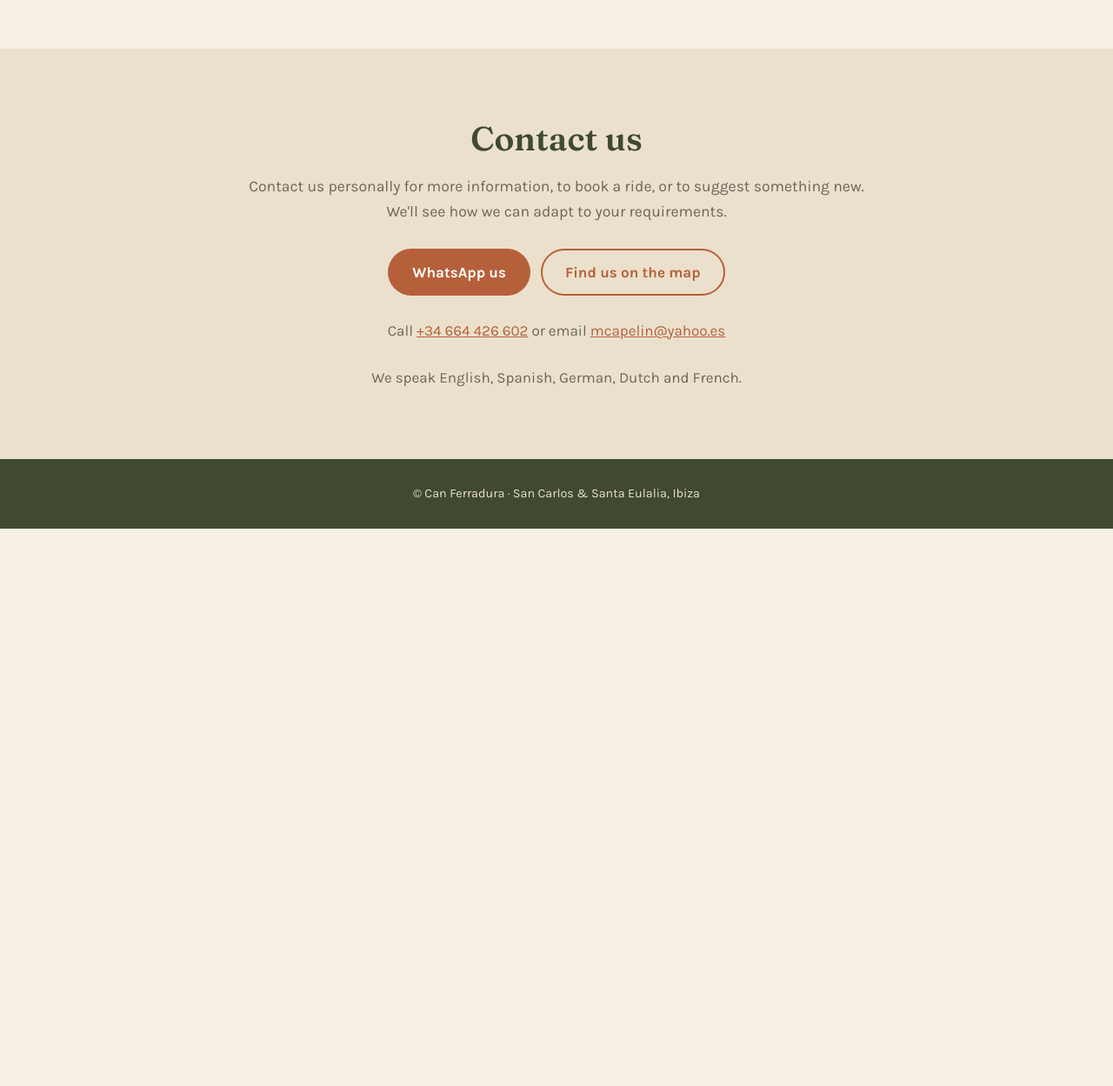
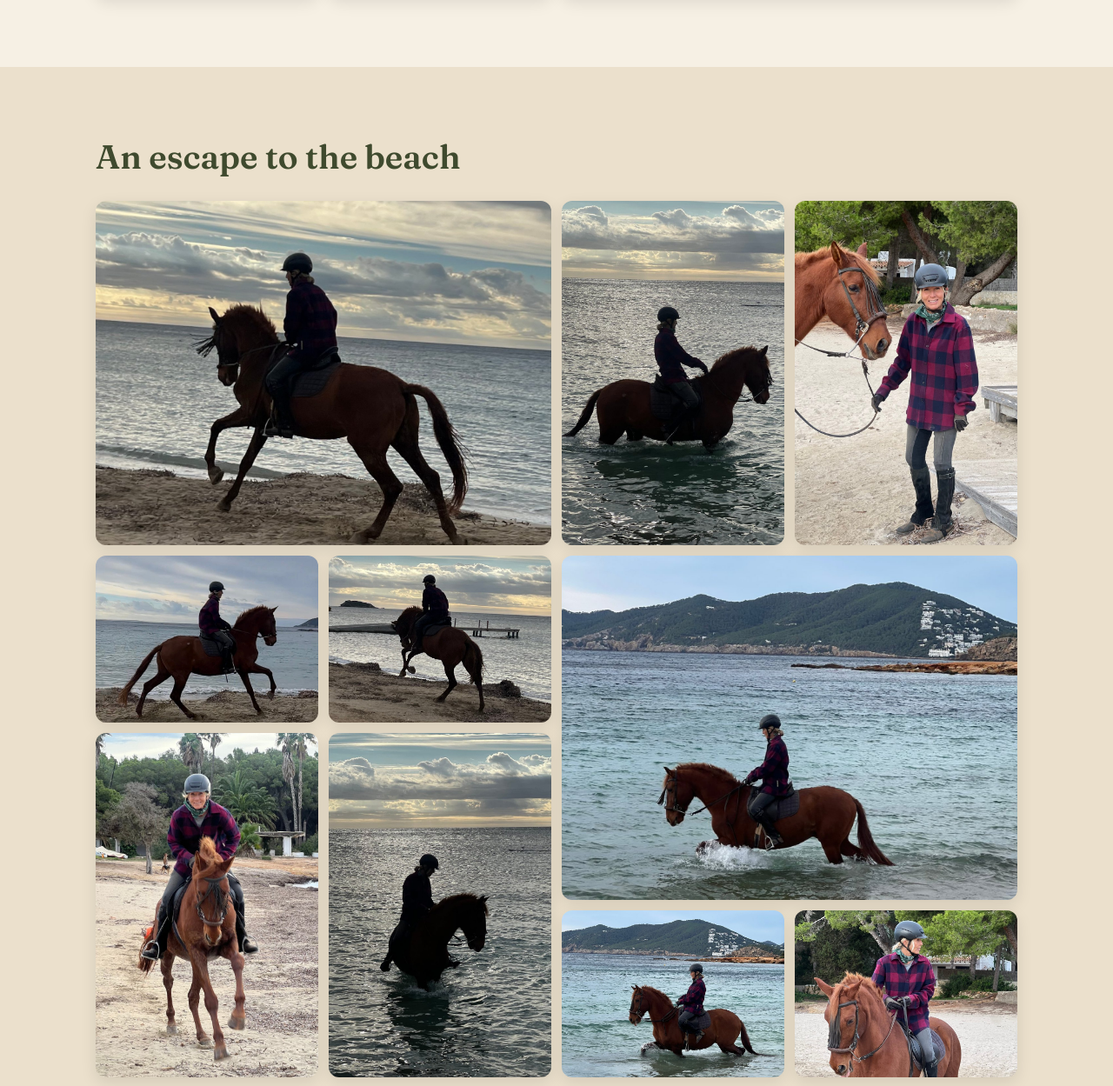
Before and after one commit to gpetercapelin/can-ferradura, a plain HTML site: page index.html in a window 1280 px wide. Shown: the part 2651-3900 px from the top of the page at 87% size. Before the commit the page ends 3259 px from the top, so only its background shows below. Drawn offline with Linux system fonts and the light colour scheme.

Commit message:
Add files via upload

```diff
--- a/index.html
+++ b/index.html
@@ -87,6 +87,12 @@
     .team { grid-template-columns: repeat(2, 1fr); gap: 14px; }
     .member h3 { font-size: 1.15rem; }
   }
+  .collage { --cols: 4; --gap: 12px; --col: calc((min(100vw, 1100px) - 40px - (var(--cols) - 1) * var(--gap)) / var(--cols));
+    display: grid; grid-template-columns: repeat(var(--cols), 1fr); grid-auto-rows: calc(var(--col) * .75); grid-auto-flow: dense; gap: var(--gap); margin-top: 28px; }
+  .collage img { width: 100%; height: 100%; object-fit: cover; border-radius: 12px; box-shadow: 0 6px 18px rgba(0,0,0,.10); display: block; }
+  .collage .tall { grid-row: span 2; }
+  .collage .big { grid-column: span 2; grid-row: span 2; }
+  @media (max-width: 700px) { .collage { --cols: 2; --gap: 10px; } }
 </style>
 </head>
 <body>
@@ -183,6 +189,40 @@
   </div>
 </section>
 
+<section id="stables">
+  <div class="wrap">
+    <h2 lang="en">Life at the stables</h2>
+    <h2 lang="es">La vida en la cuadra</h2>
+    <div class="collage">
+      <img class="tall" src="images/stables/trail-ride.jpg" alt="Trail ride between dry-stone walls, seen between the horse's ears" loading="lazy">
+      <img class="big" src="images/stables/dog-cart.jpg" alt="The stable dog next to the pony cart" loading="lazy">
+      <img class="tall" src="images/stables/horse-chickens.jpg" alt="Horse eating hay with the chickens in the paddock" loading="lazy">
+      <img class="tall" src="images/stables/pony-cart.jpg" alt="Harnessing the Shetland pony to the cart" loading="lazy">
+      <img class="tall" src="images/stables/orange-trees.jpg" alt="Orange trees in the field" loading="lazy">
+      <img class="big" src="images/stables/cat.jpg" alt="The stable cat in the sun" loading="lazy">
+    </div>
+  </div>
+</section>
+
+<section id="beach" class="alt">
+  <div class="wrap">
+    <h2 lang="en">An escape to the beach</h2>
+    <h2 lang="es">Una escapada a la playa</h2>
+    <div class="collage">
+      <img class="big" src="images/beach/beach-canter-silhouette.jpg" alt="Cantering along the beach at sunset" loading="lazy">
+      <img class="tall" src="images/beach/beach-wading-silhouette.jpg" alt="Horse and rider standing in the sea" loading="lazy">
+      <img class="tall" src="images/beach/beach-with-horse.jpg" alt="Standing with the horse on the beach" loading="lazy">
+      <img src="images/beach/beach-trot.jpg" alt="Trotting along the shore" loading="lazy">
+      <img src="images/beach/beach-pier-silhouette.jpg" alt="Riding past the pier" loading="lazy">
+      <img class="big" src="images/beach/beach-sea-mountains.jpg" alt="Walking through the sea with the hills behind" loading="lazy">
+      <img class="tall" src="images/beach/beach-ride-towards.jpg" alt="Riding across the beach" loading="lazy">
+      <img class="tall" src="images/beach/beach-sea-silhouette.jpg" alt="Silhouette of horse and rider in the water" loading="lazy">
+      <img src="images/beach/beach-sea-wading.jpg" alt="Horse cooling off in the sea" loading="lazy">
+      <img src="images/beach/beach-pines.jpg" alt="Under the pines by the beach" loading="lazy">
+    </div>
+  </div>
+</section>
+
 <section id="team">
   <div class="wrap">
     <h2 lang="en">Meet the team</h2>
```
